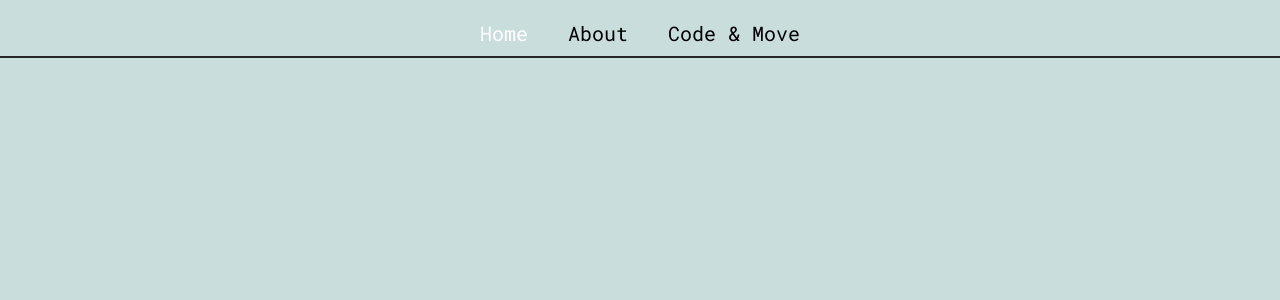
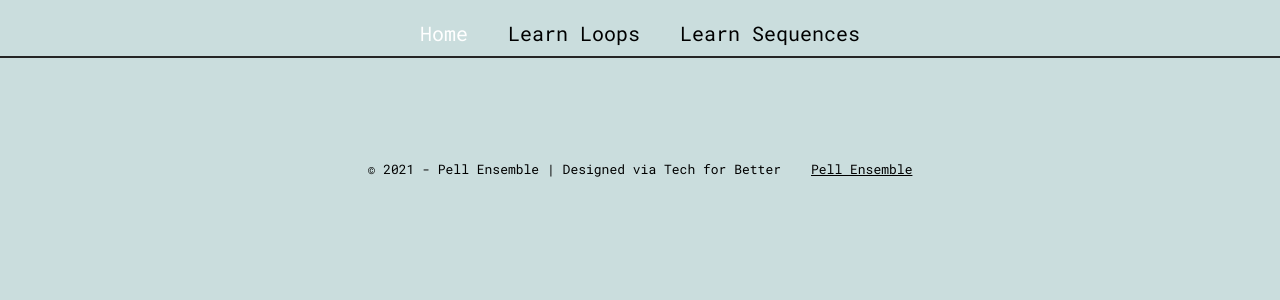
Before and after one commit to tech-for-better/Pell-Ensemble-MM, a React (Create React App) app: page / in a window 1280 px wide. Shown: the top 300 px of the page. Built offline with nearby package versions, Linux system fonts and the light colour scheme.

Commit message:
add footer

```diff
--- a/src/App.js
+++ b/src/App.js
@@ -1,23 +1,27 @@
 import React from "react";
 import NavBar from './components/NavBar';
-import Codeandmove from "./pages/Codeandmove";
 import { BrowserRouter as Router, Switch, Route, Link } from "react-router-dom";
+import LearnLoops from "./pages/learnByMovement/learnLoops";
+import LearnSequences from './pages/learnByMovement/learnSequences';
+import Footer from './components/Footer';
+import Home from './pages/Home';
 
 function App() {
   return (
     <Router>
       <NavBar />
       <Switch>
-          {/* <Route path="/about">
-            <About />
-          </Route> */}
-          <Route path="/codeandmove">
-            <Codeandmove />
+          <Route path="/learnLoops">
+            <LearnLoops />
           </Route>
-          {/* <Route path="/">
+          <Route path="/learnSequences">
+            <LearnSequences />
+          </Route>
+          <Route path="/">
             <Home />
-          </Route> */}
+          </Route>
         </Switch>
+        <Footer />
       </Router>
   );
 }
--- /dev/null
+++ b/src/components/Footer.js
@@ -0,0 +1,61 @@
+import React from 'react';
+import styled from 'styled-components';
+
+const FooterStyle = styled.div`
+  padding-top: 10rem;
+  .container {
+    display: flex;
+    gap: 3rem;
+    margin-top: auto;
+  /* position: relative; */
+  left: 0;
+  bottom: 0;
+  /* margin-bottom: auto; */
+  justify-content: center;
+  align-items: flex-end;
+  }
+  .copyright {
+    text-align: center;
+    padding: 1rem 0;
+    margin-top: 5rem;
+    font-size: 1.3rem;
+    align-self: flex-end;
+  }
+  @media only screen and (max-width: 768px) {
+    .container {
+      flex-direction: column;
+      gap: 0rem;
+      & > div {
+        margin-top: 5rem;
+      }
+    }
+    .copyright {
+      .container {
+        div {
+          margin-top: 0;
+        }
+      }
+    }
+  }
+`;
+
+export default function Footer() {
+  return (
+    <FooterStyle>
+      <div className="container">
+        <div className="footer__col1">
+        </div>
+        <div className="footer__col2">
+        </div>
+      </div>
+      <div className="copyright">
+        <div className="container">
+            © 2021 - Pell Ensemble | Designed via Tech for Better
+            <a target="_blank" rel="noreferrer" href="http://pellensemble.com">
+              Pell Ensemble
+            </a>
+        </div>
+      </div>
+    </FooterStyle>
+  );
+}
--- a/src/components/NavBar.js
+++ b/src/components/NavBar.js
@@ -126,24 +126,24 @@ export default function NavBar() {
         </li>
         <li>
           <NavLink
-            to="/about"
+            to="/learnLoops"
             onClick={() => setShowNav(!showNav)}
             role="button"
             onKeyDown={() => setShowNav(!showNav)}
             tabIndex={0}
           >
-            About
+            Learn Loops
           </NavLink>
         </li>
         <li>
           <NavLink
-            to="/codeandmove"
+            to="/learnSequences"
             onClick={() => setShowNav(!showNav)}
             role="button"
             onKeyDown={() => setShowNav(!showNav)}
             tabIndex={0}
           >
-            Code & Move
+            Learn Sequences
           </NavLink>
         </li>
       </ul>
--- a/src/pages/Codeandmove.js
+++ /dev/null
@@ -1,51 +0,0 @@
-import React from "react";
-import LearnLoops from './learnByMovement/learnLoops'
-import LearnSequences from "./learnByMovement/learnSequences";
-import styled from 'styled-components';
-import { BrowserRouter as Router, Switch, Route, Link } from "react-router-dom";
-
-const CodeAndMoveStyles = styled.div` {
-    li {
-        display: inline;
-        padding: 4rem;
-        font-size: 5rem;
-    }
-       .container {
-        display: flex;
-        align-items: center;
-        justify-content: center;
-        /* margin-top: 150px; */
-        height: 100vh;
-}
-}
-`;
-
-export default function Codeandmove() {
-  return (
-      <CodeAndMoveStyles>
-  <Router>
-  <div className="container">
-        <ul>
-          <li>
-            <Link to="/learnLoops">Learn Loops</Link>
-          </li>
-          <li>
-            <Link to="/learnSequences">Learn Sequences</Link>
-          </li>
-        </ul>
-
-        {/* A <Switch> looks through its children <Route>s and
-            renders the first one that matches the current URL. */}
-        <Switch>
-          <Route path="/learnLoops">
-            <LearnLoops />
-          </Route>
-          <Route path="/learnSequences">
-            <LearnSequences />
-          </Route>
-        </Switch>
-      </div>
-    </Router>
-    </CodeAndMoveStyles>
-  )
-}
--- /dev/null
+++ b/src/pages/Home.js
@@ -0,0 +1,9 @@
+import React from 'react';
+
+
+export default function Home() {
+  return (
+    <div>
+    </div>
+  );
+}
```
